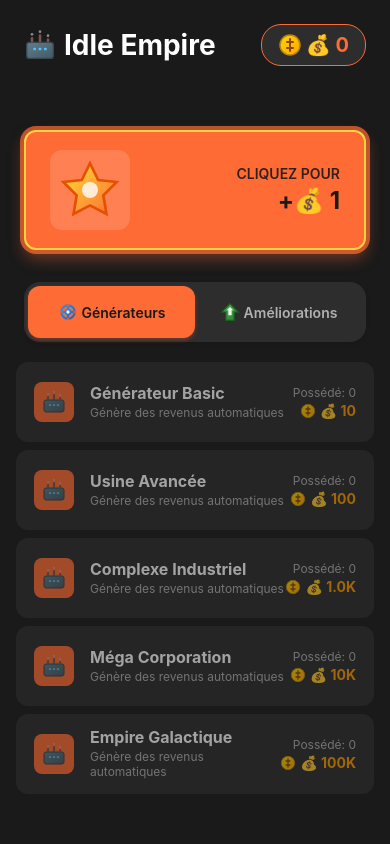
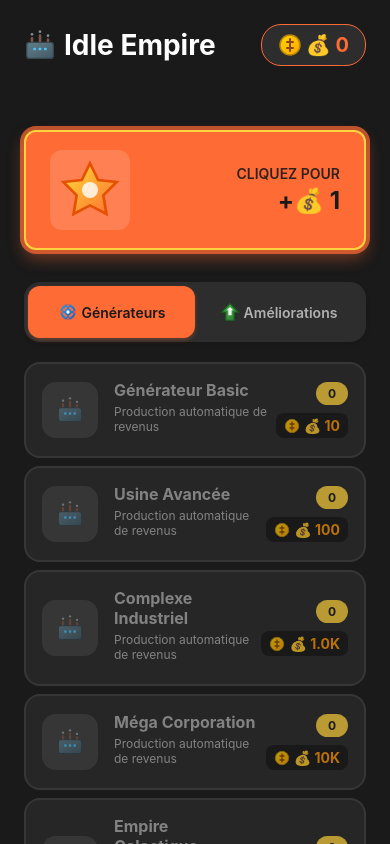
Before and after one commit to creach-t/idle-game-expo, a React Native app: screen / in a window 390 px wide. Built offline with nearby package versions, Linux system fonts and the light colour scheme.

Commit message:
🏭 Redesign Generator component with modern card layout

```diff
--- a/src/components/Generator.js
+++ b/src/components/Generator.js
@@ -5,9 +5,7 @@ import { COLORS, SPACING } from '../constants/gameConstants';
 import { formatCurrency, formatPerSecond } from '../utils/gameUtils';
 
 /**
- * 🏭 Generator Component
- * Displays a single generator with purchase option using custom icons
- * Simple, focused, and reusable
+ * 🏭 Generator Component - Beautiful card design
  */
 const Generator = ({
   generator,
@@ -31,36 +29,64 @@ const Generator = ({
       onPress={handlePress}
       disabled={disabled || !canAfford}
     >
-      {/* Icon */}
-      <View style={styles.iconContainer}>
+      {/* Glow effect for affordable items */}
+      {canAfford && <View style={styles.glow} />}
+
+      <View style={styles.content}>
+        {/* Icon Section */}
+        <View style={[
+          styles.iconContainer,
+          canAfford ? styles.iconAffordable : styles.iconNotAffordable
+        ]}>
           <GameIcon
             type="factory"
-          size={24}
+            size={28}
             color={canAfford ? COLORS.background : COLORS.textSecondary}
           />
         </View>
 
-      {/* Info */}
+        {/* Info Section */}
         <View style={styles.infoContainer}>
-        <Text style={styles.name}>{generator.name}</Text>
-        <Text style={styles.description}>Génère des revenus automatiques</Text>
+          <Text style={[
+            styles.name,
+            canAfford ? styles.nameAffordable : styles.nameNotAffordable
+          ]}>
+            {generator.name}
+          </Text>
+
+          <Text style={styles.description}>
+            Production automatique de revenus
+          </Text>
 
           {generator.count > 0 && (
-          <Text style={styles.income}>
-            <GameIcon type="income" size={12} color={COLORS.success} style={{ marginRight: 4 }} />
-            {formatPerSecond(generator.baseIncome * generator.count)} par seconde
+            <View style={styles.productionInfo}>
+              <GameIcon type="income" size={14} color={COLORS.success} />
+              <Text style={styles.productionText}>
+                {formatPerSecond(generator.baseIncome * generator.count)}
               </Text>
+            </View>
           )}
         </View>
 
-      {/* Stats */}
+        {/* Stats Section */}
         <View style={styles.statsContainer}>
-        <Text style={styles.owned}>Possédé: {generator.count}</Text>
+          <View style={styles.ownedBadge}>
+            <Text style={styles.ownedText}>{generator.count}</Text>
+          </View>
+
           <View style={styles.costContainer}>
-          <GameIcon type="currency" size={16} color={canAfford ? COLORS.success : COLORS.warning} />
-          <Text style={[styles.cost, canAfford ? styles.affordableCost : styles.unaffordableCost]}>
+            <GameIcon
+              type="currency"
+              size={16}
+              color={canAfford ? COLORS.success : COLORS.warning}
+            />
+            <Text style={[
+              styles.cost,
+              canAfford ? styles.costAffordable : styles.costNotAffordable
+            ]}>
               {formatCurrency(generator.cost)}
             </Text>
+          </View>
         </View>
       </View>
     </Pressable>
@@ -69,83 +95,122 @@ const Generator = ({
 
 const styles = StyleSheet.create({
   container: {
-    height: 80,
-    flexDirection: 'row',
-    alignItems: 'center',
+    marginHorizontal: SPACING.lg,
+    marginVertical: SPACING.xs,
+    borderRadius: 16,
     backgroundColor: COLORS.surface,
-    marginVertical: SPACING.xs,
-    marginHorizontal: SPACING.md,
-    borderRadius: 12,
-    paddingHorizontal: SPACING.md,
     borderWidth: 2,
-    borderColor: 'transparent',
+    borderColor: COLORS.border,
+    overflow: 'hidden',
   },
   canAfford: {
     borderColor: COLORS.primary,
     shadowColor: COLORS.primary,
-    shadowOffset: { width: 0, height: 2 },
+    shadowOffset: { width: 0, height: 4 },
     shadowOpacity: 0.3,
-    shadowRadius: 4,
-    elevation: 4,
+    shadowRadius: 8,
+    elevation: 6,
   },
   cantAfford: {
-    opacity: 0.6,
+    opacity: 0.7,
   },
   disabled: {
     opacity: 0.4,
   },
+  glow: {
+    position: 'absolute',
+    top: -2,
+    left: -2,
+    right: -2,
+    bottom: -2,
+    backgroundColor: COLORS.primary,
+    borderRadius: 18,
+    opacity: 0.2,
+    zIndex: -1,
+  },
+  content: {
+    flexDirection: 'row',
+    alignItems: 'center',
+    padding: SPACING.md,
+  },
   iconContainer: {
-    width: 40,
-    height: 40,
+    width: 56,
+    height: 56,
+    borderRadius: 14,
     justifyContent: 'center',
     alignItems: 'center',
+    marginRight: SPACING.md,
+  },
+  iconAffordable: {
     backgroundColor: COLORS.primary,
-    borderRadius: 8,
-    marginRight: SPACING.md,
+  },
+  iconNotAffordable: {
+    backgroundColor: COLORS.border,
   },
   infoContainer: {
     flex: 1,
-    justifyContent: 'center',
+    marginRight: SPACING.sm,
   },
   name: {
     fontSize: 16,
     fontWeight: 'bold',
+    marginBottom: 4,
+  },
+  nameAffordable: {
     color: COLORS.text,
-    marginBottom: SPACING.xs / 2,
+  },
+  nameNotAffordable: {
+    color: COLORS.textSecondary,
   },
   description: {
     fontSize: 12,
     color: COLORS.textSecondary,
-    marginBottom: SPACING.xs / 2,
+    marginBottom: 6,
   },
-  income: {
-    fontSize: 10,
+  productionInfo: {
+    flexDirection: 'row',
+    alignItems: 'center',
+  },
+  productionText: {
+    fontSize: 12,
     color: COLORS.success,
     fontWeight: '600',
-    flexDirection: 'row',
-    alignItems: 'center',
+    marginLeft: 4,
   },
   statsContainer: {
     alignItems: 'flex-end',
   },
-  owned: {
+  ownedBadge: {
+    backgroundColor: COLORS.accent,
+    paddingHorizontal: 8,
+    paddingVertical: 4,
+    borderRadius: 12,
+    marginBottom: 8,
+    minWidth: 32,
+    alignItems: 'center',
+  },
+  ownedText: {
     fontSize: 12,
-    color: COLORS.textSecondary,
-    marginBottom: SPACING.xs / 2,
+    fontWeight: 'bold',
+    color: COLORS.background,
   },
   costContainer: {
     flexDirection: 'row',
     alignItems: 'center',
+    backgroundColor: COLORS.background,
+    paddingHorizontal: 8,
+    paddingVertical: 4,
+    borderRadius: 8,
   },
   cost: {
     fontSize: 14,
     fontWeight: 'bold',
     marginLeft: 4,
   },
-  affordableCost: {
+  costAffordable: {
     color: COLORS.success,
   },
-  unaffordableCost: {
+  costNotAffordable: {
     color: COLORS.warning,
   },
 });
```
Lines whose indentation alone changed are shown as unchanged.
